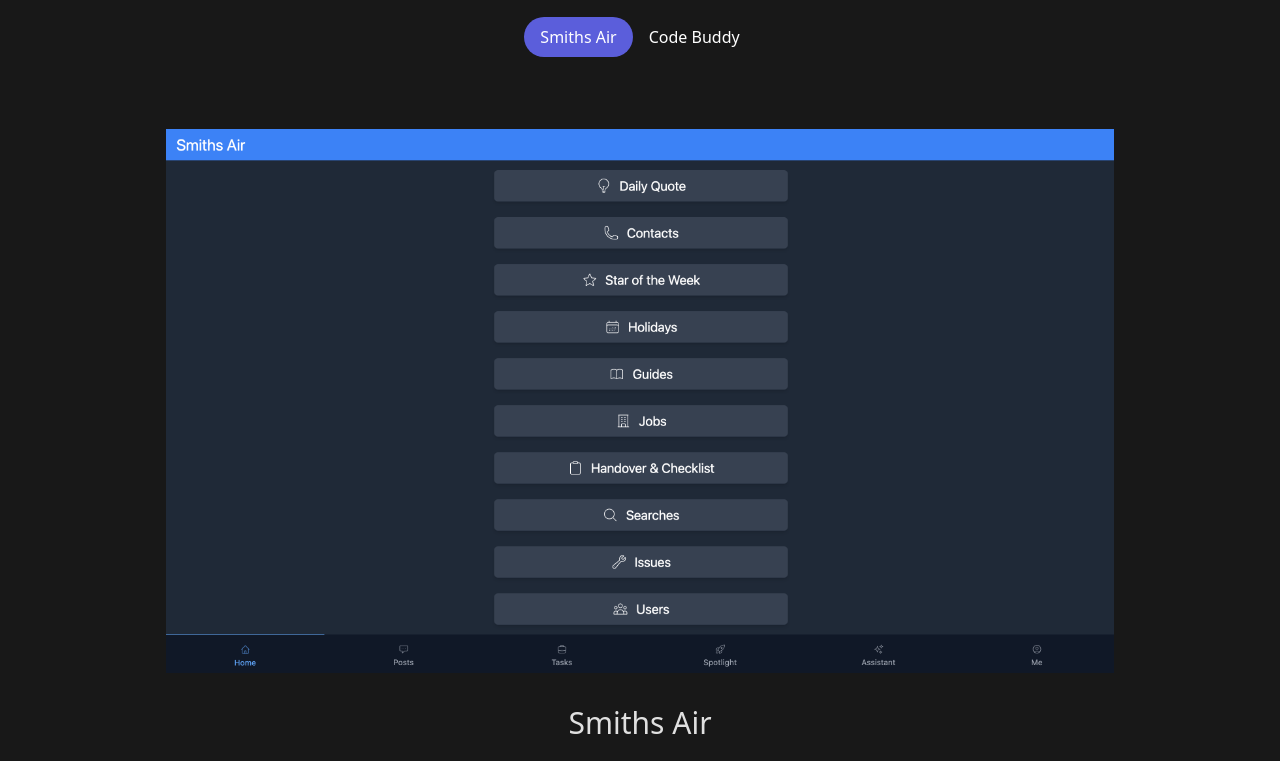
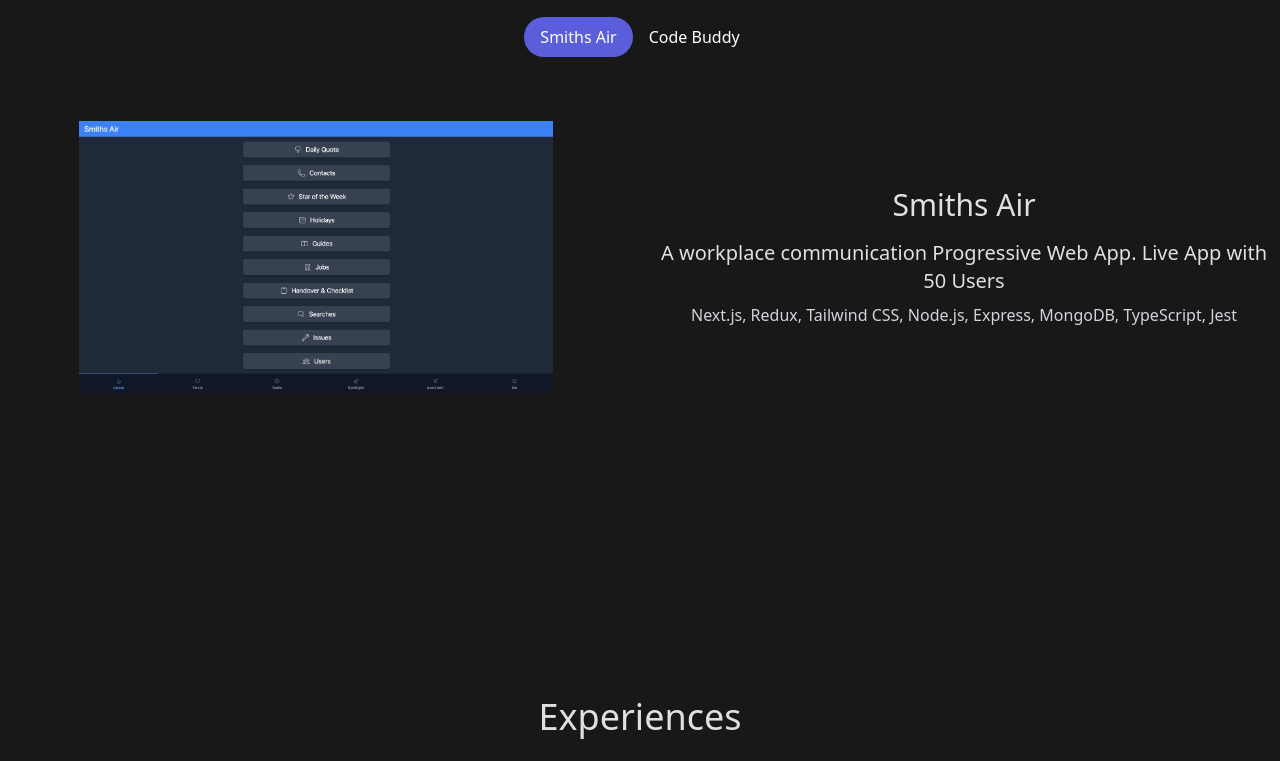
Before and after one commit to hsattar/hsattar, a Next.js app: page / in a window 1280 px wide. Shown: the part 1180-1941 px from the top of the page. Built offline with nearby package versions, Linux system fonts and the light colour scheme.

Commit message:
changed layout for projects and animation slightly

```diff
--- a/src/components/ui/AnimatedTabs.tsx
+++ b/src/components/ui/AnimatedTabs.tsx
@@ -73,7 +73,7 @@ export const FadeInDiv = ({ className, tabs, hovering }: { className?: string; k
           animate={{
             y: isActive(tab) ? [0, 40, 0] : 0,
           }}
-          className={cn('w-full h-full', className)}
+          className={cn('w-full h-full absolute', className)}
         >
           { isActive(tab) && tab.content }
         </motion.div>
--- a/src/components/ui/SingleTabView.tsx
+++ b/src/components/ui/SingleTabView.tsx
@@ -1,17 +1,17 @@
 export const SingleTabView = ({ link, image, title, description, technologies }: IProps) => {
     return (
-        <li className={`flex flex-col items-center p-2 select-none`}>
-            <a href={link} target="_blank" rel="noreferrer" className="flex justify-center items-center w-full md:w-[75%]">
+        <div className={`grid grid-cols-1 md:grid-cols-2 items-center justify-center gap-x-4 select-none`}>
+            <a href={link} target="_blank" rel="noreferrer" className="flex justify-center items-center w-full md:w-[75%] mx-auto">
                 <img src={image} className="w-full" alt={title} />
             </a>
-            <div className="flex flex-grow flex-col justify-between items-center text-center py-8">
+            <div className="flex flex-col justify-between items-center text-center py-8">
                 <a href={link} target="_blank" rel="noreferrer">
                     <h4 className="text-center text-3xl font-medium">{title}</h4>
                 </a>
                 <p className="mt-4 mb-2 text-xl">{description}</p>
                 <p className="text-md text-gray-300">{technologies}</p>
             </div>
-        </li>
+        </div>
     )
 }
 
```
Lines whose indentation alone changed are shown as unchanged.
